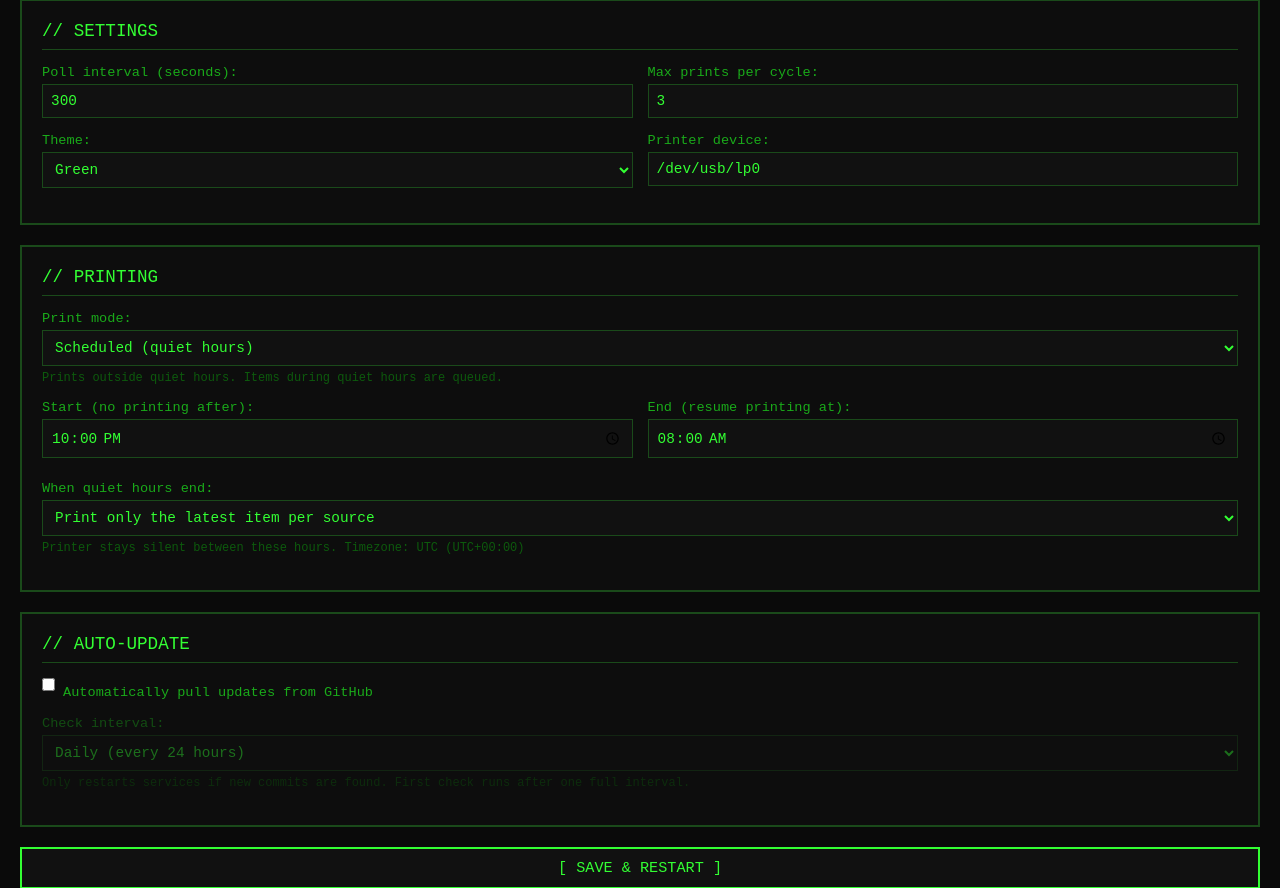
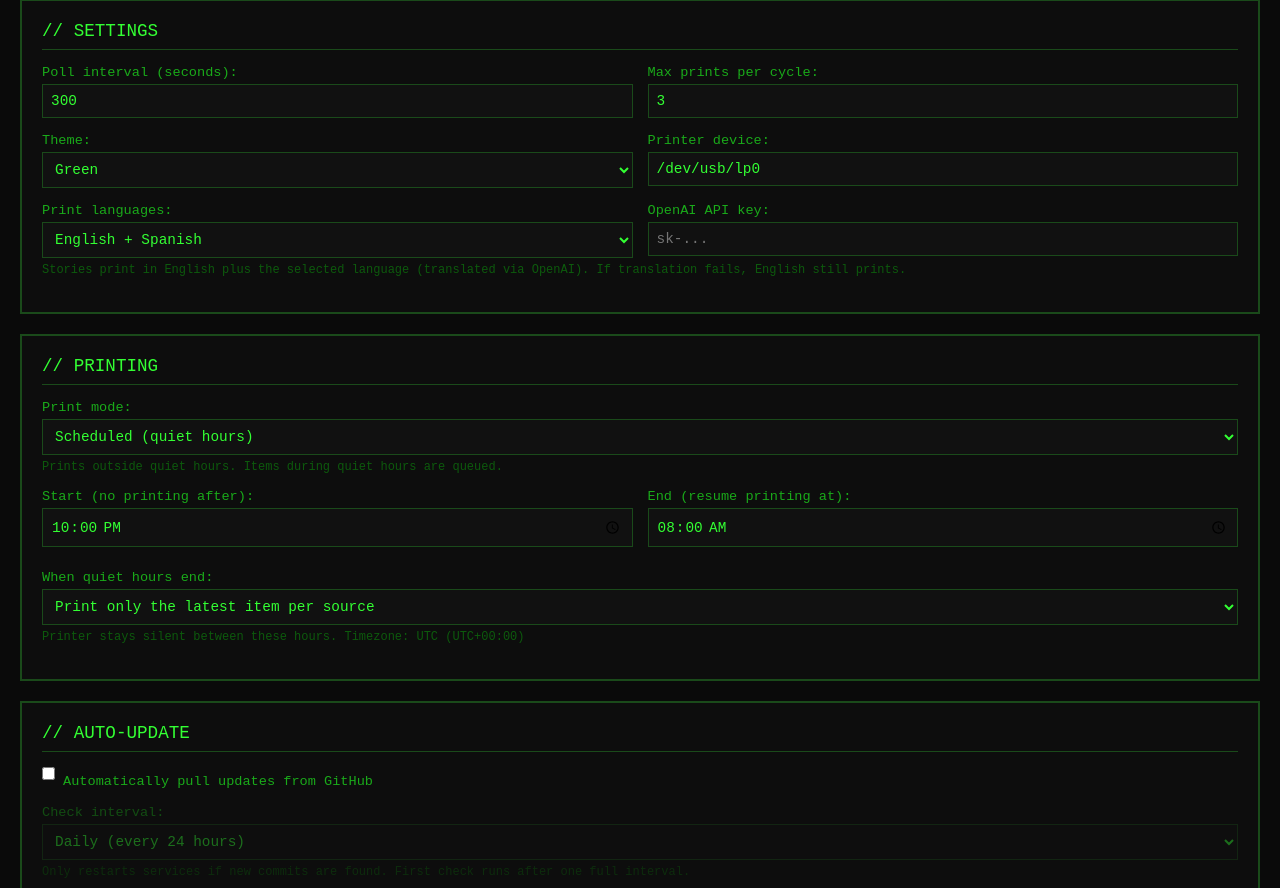
Before and after one commit to jampick/PrintPulse, a Flask app: page / in a window 1280 px wide. Shown: the part 446-1334 px from the top of the page. Run offline with Flask 3, Linux system fonts and the light colour scheme.

Commit message:
feat: bilingual news printing with configurable second language
Watch mode can now print each story in English plus a second language
on the thermal printer. Translation uses OpenAI gpt-4o-mini and fails
soft: no key or no network means English prints alone.

- printpulse/translate.py: translation module, Latin-script languages
  only (es/fr/de/it/pt/nl) since output is sanitized to ASCII; 'en' or
  empty never makes an API call
- thermal.print_news_item: translated headline bold under the English
  headline, translated summary under the English summary
- CLI: --translate-to LANG, and --reprint-last to reprint the newest
  history item as a test
- Pi web admin: 'Print languages' dropdown (default English + Spanish)
  and OpenAI API key field in the SETTINGS panel; key is kept when the
  field is left blank
- pi_launcher passes second_language through as --translate-to
- _get_api_key strips whitespace so CRLF .env files can't produce an
  illegal Authorization header

Co-Authored-By: Claude Fable 5 <noreply@anthropic.com>

```diff
--- a/pi/appliance.py
+++ b/pi/appliance.py
@@ -31,6 +31,8 @@ def default_config() -> dict:
         "quiet_start": "22:00",
         "quiet_end": "08:00",
         "quiet_wake_mode": "latest",
+        "second_language": "es",  # "" or "en" = English only
+        "openai_api_key": "",     # used for translation
         "auth_user": "",
         "auth_hash": "",
         "secret_key": "",
--- a/pi/webapp/server.py
+++ b/pi/webapp/server.py
@@ -39,6 +39,7 @@ from flask import (
     session, abort, flash, get_flashed_messages, g,
 )
 from pi.appliance import load_config, save_config, verify_password
+from printpulse.translate import SUPPORTED_LANGUAGES
 
 app = Flask(__name__)
 
@@ -570,6 +571,25 @@ def validate_save_input(form) -> tuple[dict | None, list[str]]:
         )
         auto_update_interval = 24
 
+    # --- Second language (bilingual printing) ---
+    second_language = form.get("second_language", "").strip().lower()
+    if second_language and second_language != "en" \
+            and second_language not in SUPPORTED_LANGUAGES:
+        errors.append(
+            "Second language must be one of: "
+            f"{', '.join(sorted(SUPPORTED_LANGUAGES))} (or none)."
+        )
+        second_language = ""
+
+    # --- OpenAI API key (blank = keep existing) ---
+    openai_api_key = form.get("openai_api_key", "").strip()
+    if openai_api_key and (
+        len(openai_api_key) > 256
+        or not re.match(r"^[A-Za-z0-9_\-]+$", openai_api_key)
+    ):
+        errors.append("OpenAI API key looks invalid.")
+        openai_api_key = ""
+
     # --- Printer device ---
     printer_device = form.get("printer_device", "/dev/usb/lp0").strip()
     if len(printer_device) > 64:
@@ -595,6 +615,8 @@ def validate_save_input(form) -> tuple[dict | None, list[str]]:
         "quiet_start": quiet_start,
         "quiet_end": quiet_end,
         "quiet_wake_mode": quiet_wake_mode,
+        "second_language": second_language,
+        "openai_api_key": openai_api_key,
         "auto_update_enabled": auto_update_enabled,
         "auto_update_interval": auto_update_interval,
     }, []
@@ -670,6 +692,7 @@ def index():
         errors=[],
         version=_APP_VERSION,
         timezone=_get_system_timezone(),
+        languages=SUPPORTED_LANGUAGES,
     )
 
 
@@ -696,6 +719,7 @@ def save():
             errors=errors,
             version=_APP_VERSION,
             timezone=_get_system_timezone(),
+            languages=SUPPORTED_LANGUAGES,
         )
 
     config = load_config()
@@ -708,6 +732,10 @@ def save():
     config["quiet_start"] = validated["quiet_start"]
     config["quiet_end"] = validated["quiet_end"]
     config["quiet_wake_mode"] = validated["quiet_wake_mode"]
+    config["second_language"] = validated["second_language"]
+    # Blank key field means "keep the saved key"
+    if validated["openai_api_key"]:
+        config["openai_api_key"] = validated["openai_api_key"]
     config["auto_update_enabled"] = validated["auto_update_enabled"]
     config["auto_update_interval"] = validated["auto_update_interval"]
     save_config(config)
--- a/pi/webapp/templates/index.html
+++ b/pi/webapp/templates/index.html
@@ -279,6 +279,24 @@
                            value="{{ config.printer_device }}">
                 </div>
             </div>
+            <div class="row">
+                <div>
+                    <label for="second_language">Print languages:</label>
+                    <select name="second_language" id="second_language" onchange="updateLanguage()">
+                        <option value="" {% if not config.second_language or config.second_language == 'en' %}selected{% endif %}>English only</option>
+                        {% for code, name in languages.items() %}
+                        <option value="{{ code }}" {% if config.second_language == code %}selected{% endif %}>English + {{ name }}</option>
+                        {% endfor %}
+                    </select>
+                </div>
+                <div id="openai-key-field" style="{% if not config.second_language or config.second_language == 'en' %}opacity:0.4;{% endif %}">
+                    <label for="openai_api_key">OpenAI API key:</label>
+                    <input type="password" name="openai_api_key" id="openai_api_key" value=""
+                           autocomplete="off"
+                           placeholder="{% if config.openai_api_key %}(saved — leave blank to keep){% else %}sk-...{% endif %}">
+                </div>
+            </div>
+            <div class="help">Stories print in English plus the selected language (translated via OpenAI). If translation fails, English still prints.</div>
         </div>
 
         <div class="panel">
@@ -380,6 +398,12 @@
 
     <!-- Live status polling -->
     <script>
+        function updateLanguage() {
+            var lang = document.getElementById('second_language').value;
+            var keyField = document.getElementById('openai-key-field');
+            keyField.style.opacity = lang ? '1' : '0.4';
+        }
+
         function updatePrintMode() {
             var mode = document.getElementById('print_mode').value;
             var qt = document.getElementById('quiet-times');
--- a/printpulse/pi_launcher.py
+++ b/printpulse/pi_launcher.py
@@ -53,6 +53,11 @@ def main():
     theme = config.get("theme", "green")
     argv.extend(["--theme", theme])
 
+    # Second language (bilingual printing); "en"/"" = English only
+    second_language = config.get("second_language", "")
+    if second_language and second_language != "en":
+        argv.extend(["--translate-to", second_language])
+
     # Quiet hours (only in scheduled mode)
     if print_mode == "scheduled":
         quiet_start = config.get("quiet_start", "22:00")
--- /dev/null
+++ b/printpulse/translate.py
@@ -0,0 +1,105 @@
+"""Headline translation for bilingual printing.
+
+Translates news titles/summaries with the OpenAI chat API so watch mode
+can print English plus a second language on the same ticket. The openai
+package is imported lazily so the Pi web UI and watch loop boot without it.
+
+Failure is always soft: any error (no key, no network, API error) returns
+None and the caller prints English only.
+"""
+
+import json
+import logging
+import os
+
+logger = logging.getLogger(__name__)
+
+# Latin-script languages only: the print pipeline sanitizes text to
+# ASCII (text_sanitize.py), so non-Latin scripts would be stripped
+# entirely. Accents are folded (mañana -> manana) but stay readable.
+SUPPORTED_LANGUAGES = {
+    "es": "Spanish",
+    "fr": "French",
+    "de": "German",
+    "it": "Italian",
+    "pt": "Portuguese",
+    "nl": "Dutch",
+}
+
+# English (or no selection) means "don't translate" — never costs an API call.
+_NO_TRANSLATE = ("", "en")
+
+_MODEL = "gpt-4o-mini"
+_MAX_INPUT_CHARS = 600
+
+_ILLUSTRATIONS_CONFIG = os.path.expanduser("~/.printpulse/config.json")
+
+
+def needs_translation(lang_code: str | None) -> bool:
+    """True if lang_code is a supported non-English target."""
+    if not lang_code or lang_code.lower() in _NO_TRANSLATE:
+        return False
+    return lang_code.lower() in SUPPORTED_LANGUAGES
+
+
+def _get_api_key() -> str | None:
+    """OpenAI key from env, desktop config, or Pi appliance config.
+
+    Keys are stripped of whitespace — .env files with CRLF line endings
+    otherwise leave a trailing \\r that httpx rejects as an illegal header.
+    """
+    key = os.environ.get("OPENAI_API_KEY", "").strip()
+    if key:
+        return key
+    if os.path.isfile(_ILLUSTRATIONS_CONFIG):
+        try:
+            with open(_ILLUSTRATIONS_CONFIG, "r", encoding="utf-8") as f:
+                key = (json.load(f).get("openai_api_key") or "").strip()
+            if key:
+                return key
+        except Exception:
+            pass
+    try:
+        from pi.appliance import load_config
+        return load_config().get("openai_api_key", "").strip() or None
+    except Exception:
+        return None
+
+
+def translate_text(text: str, lang_code: str) -> str | None:
+    """Translate text into the target language. None on any failure."""
+    text = (text or "").strip()
+    if not text or not needs_translation(lang_code):
+        return None
+
+    api_key = _get_api_key()
+    if not api_key:
+        logger.warning("Translation skipped: no OpenAI API key configured.")
+        return None
+
+    language = SUPPORTED_LANGUAGES[lang_code.lower()]
+    try:
+        from printpulse import require_dependency
+        openai = require_dependency("openai")
+        client = openai.OpenAI(api_key=api_key)
+        response = client.chat.completions.create(
+            model=_MODEL,
+            messages=[
+                {
+                    "role": "system",
+                    "content": (
+                        f"Translate the user's news text into {language}. "
+                        "Reply with only the translation — no quotes, "
+                        "no commentary."
+                    ),
+                },
+                {"role": "user", "content": text[:_MAX_INPUT_CHARS]},
+            ],
+            max_tokens=300,
+            temperature=0.2,
+        )
+        translated = (response.choices[0].message.content or "").strip()
+        return translated or None
+    except Exception as e:
+        logger.warning("Translation to %s failed: %s", language, e)
+        return None
```
Also changed, not shown: printpulse/app.py (+84 -4 lines), printpulse/thermal.py (+13 -1 lines), tests/test_thermal.py (+41 -0 lines), tests/test_translate.py (added, +78 -0 lines), tests/test_validation.py (+49 -0 lines).
